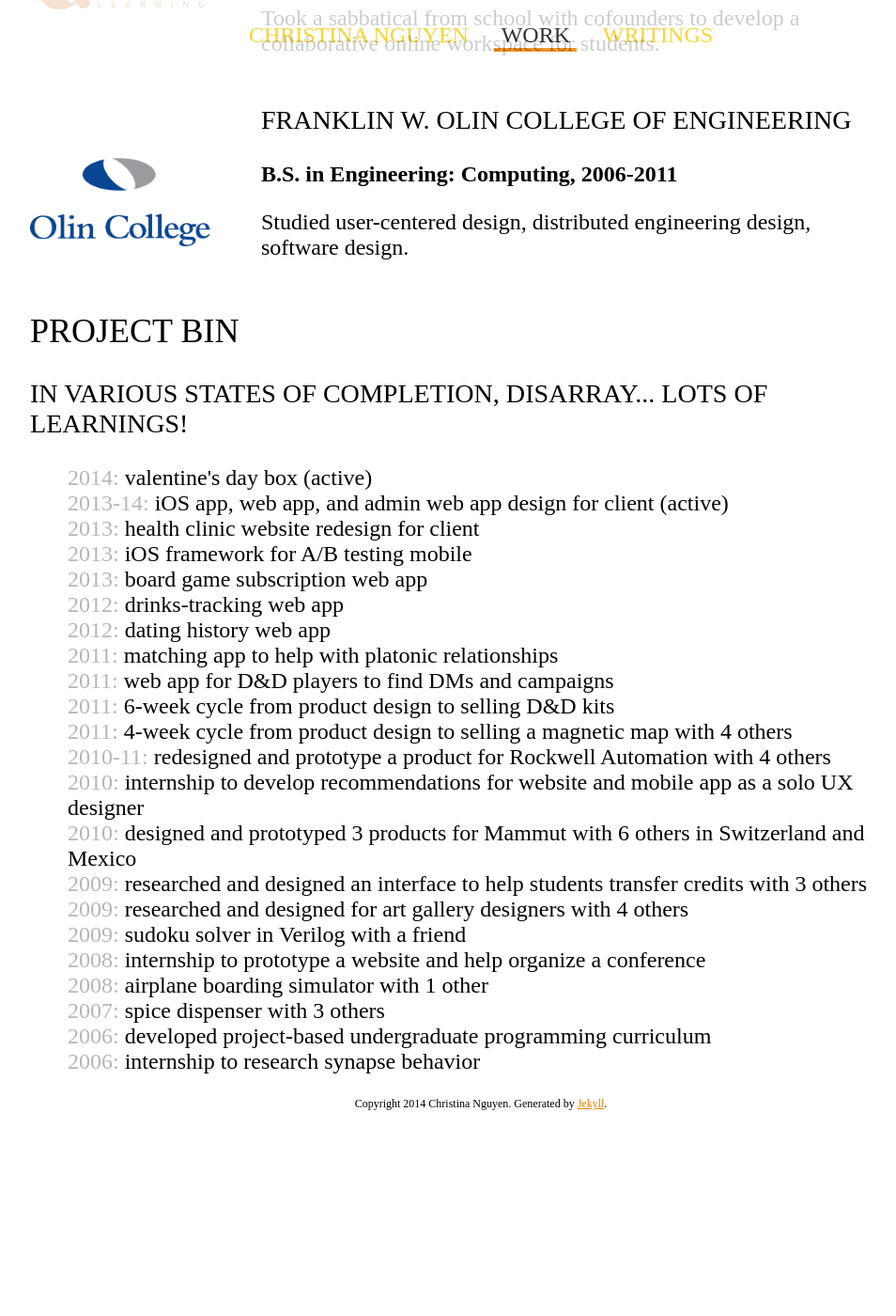
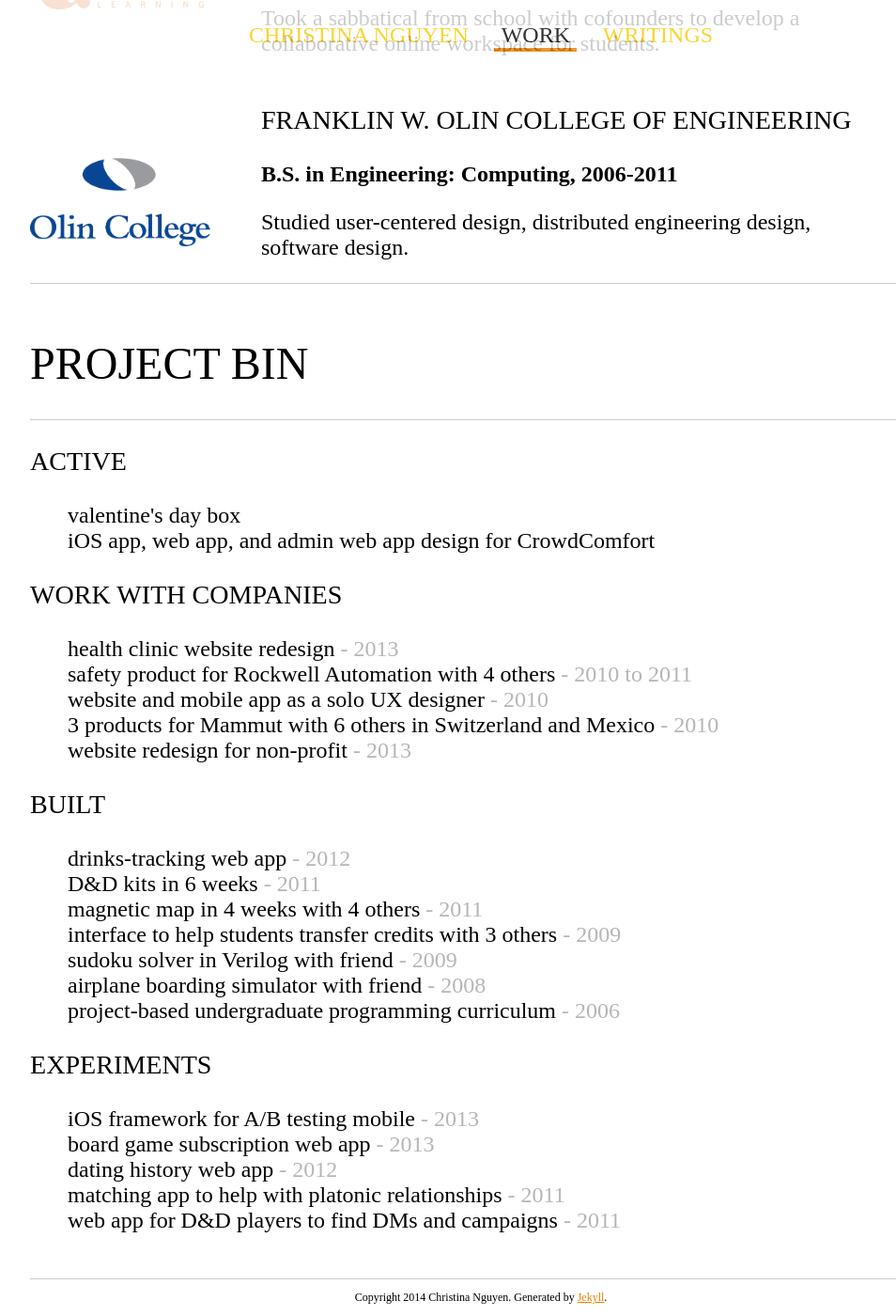
Before and after one commit to chrnguyen/chrnguyen.github.io, a Jekyll site: the page built from work/index.html, in a window 1280 px wide and 1400 px high, scrolled down 1720 px. Shown: the whole window at 94% size, without its empty margins (128-1082 px from the left). Built offline with Jekyll 4.4.1, drawn with Linux system fonts in a browser that asks for light colours; Markdown is read by kramdown in place of the engine named in the settings; before the commit the page ends 2914 px from its top, so only the background shows below that.

Commit message:
copy change

```diff
--- a/css/workfront.css
+++ b/css/workfront.css
@@ -14,9 +14,22 @@
 	margin: 0 auto;
 }
 
+.projects{
+	border-top: solid 1px #ccc;
+	border-bottom: solid 1px #ccc;
+	padding-top: 1em;
+	padding-bottom: 1em;
+}
+.projects hr{
+	border:0;
+	width: 100%;
+	background-color:#ccc;
+	height: 1px;
+}
+
 .proj{
 	display:inline;
-
+	overflow: hidden;
 }
 
 .proj img{
@@ -34,6 +47,7 @@
 	-webkit-animation-duration: 1s;
 	-moz-animation-duration: 1s;
 	animation-duration: 1s;
+
 }
 
 .rocket img{
@@ -71,6 +85,7 @@
 	padding-top:2em;
 	padding-left: 6%;
 	padding-right: 5%;
+	opacity: .4;
 
 	-webkit-animation-delay: 1.6s;
 	animation-delay: 1.6s;
--- a/work/index.html
+++ b/work/index.html
@@ -65,30 +65,37 @@
 </div>
 
 <div class="projects content">
-	<h2>Project Bin</h2>
-	<h3>in various states of completion, disarray... lots of learnings!</h3>
+	<h1>Project Bin</h1>
+	<hr>
+	<h3>Active</h3>
 	<ul>
-		<li><span class="date">2014:</span> valentine's day box (active)</li>
-		<li><span class="date">2013-14:</span> iOS app, web app, and admin web app design for client (active)</li>
-		<li><span class="date">2013:</span> health clinic website redesign for client</li>
-		<li><span class="date">2013:</span> iOS framework for A/B testing mobile</li>
-		<li><span class="date">2013:</span> board game subscription web app</li>
-		<li><span class="date">2012:</span> drinks-tracking web app</li>
-		<li><span class="date">2012:</span> dating history web app</li>
-		<li><span class="date">2011:</span> matching app to help with platonic relationships</li>
-		<li><span class="date">2011:</span> web app for D&#38;D players to find DMs and campaigns</li>
-		<li><span class="date">2011:</span> 6-week cycle from product design to selling D&#38;D kits</li>
-		<li><span class="date">2011:</span> 4-week cycle from product design to selling a magnetic map with 4 others</li>
-		<li><span class="date">2010-11:</span> redesigned and prototype a product for Rockwell Automation with 4 others</li>
-		<li><span class="date">2010:</span> internship to develop recommendations for website and mobile app as a solo UX designer</li>
-		<li><span class="date">2010:</span> designed and prototyped 3 products for Mammut with 6 others in Switzerland and Mexico</li>
-		<li><span class="date">2009:</span> researched and designed an interface to help students transfer credits with 3 others</li>
-		<li><span class="date">2009:</span> researched and designed for art gallery designers with 4 others</li>
-		<li><span class="date">2009:</span> sudoku solver in Verilog with a friend</li>
-		<li><span class="date">2008:</span> internship to prototype a website and help organize a conference</li>
-		<li><span class="date">2008:</span> airplane boarding simulator with 1 other</li>
-		<li><span class="date">2007:</span> spice dispenser with 3 others</li>
-		<li><span class="date">2006:</span> developed project-based undergraduate programming curriculum</li>
-		<li><span class="date">2006:</span> internship to research synapse behavior</li>
+		<li>valentine's day box</li>
+		<li>iOS app, web app, and admin web app design for CrowdComfort</li>
+	</ul>
+	<h3>Work with Companies</h3>
+	<ul>
+		<li>health clinic website redesign<span class="date"> - 2013</span></li>
+		<li>safety product for Rockwell Automation with 4 others <span class="date"> - 2010 to 2011</span></li>
+		<li>website and mobile app as a solo UX designer <span class="date"> - 2010</span></li>
+		<li>3 products for Mammut with 6 others in Switzerland and Mexico <span class="date"> - 2010</span></li>
+		<li>website redesign for non-profit <span class="date"> - 2013</span></li>
+	</ul>
+	<h3>Built</h3>
+	<ul>
+		<li>drinks-tracking web app <span class="date"> - 2012</span></li>
+		<li>D&#38;D kits in 6 weeks <span class="date"> - 2011</span></li>
+		<li>magnetic map in 4 weeks with 4 others <span class="date"> - 2011</span></li>
+		<li>interface to help students transfer credits with 3 others <span class="date"> - 2009</span></li>
+		<li>sudoku solver in Verilog with friend <span class="date"> - 2009</span></li>
+		<li>airplane boarding simulator with friend <span class="date"> - 2008</span></li>
+		<li>project-based undergraduate programming curriculum <span class="date"> - 2006</span></li>
+	</ul>
+	<h3>Experiments</h3>
+	<ul>
+		<li>iOS framework for A/B testing mobile <span class="date"> - 2013</span></li>
+		<li>board game subscription web app <span class="date"> - 2013</span></li>
+		<li>dating history web app <span class="date"> - 2012</span></li>
+		<li>matching app to help with platonic relationships <span class="date"> - 2011</span></li>
+		<li>web app for D&#38;D players to find DMs and campaigns <span class="date"> - 2011</span></li>
 	</ul>
 </div>
```
